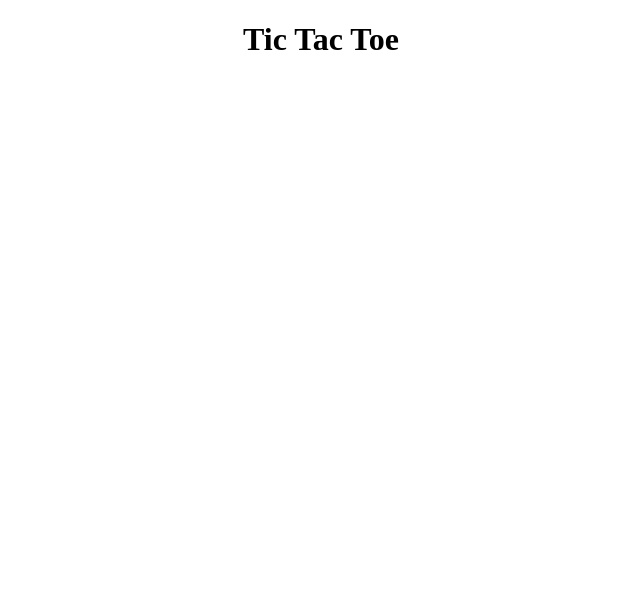
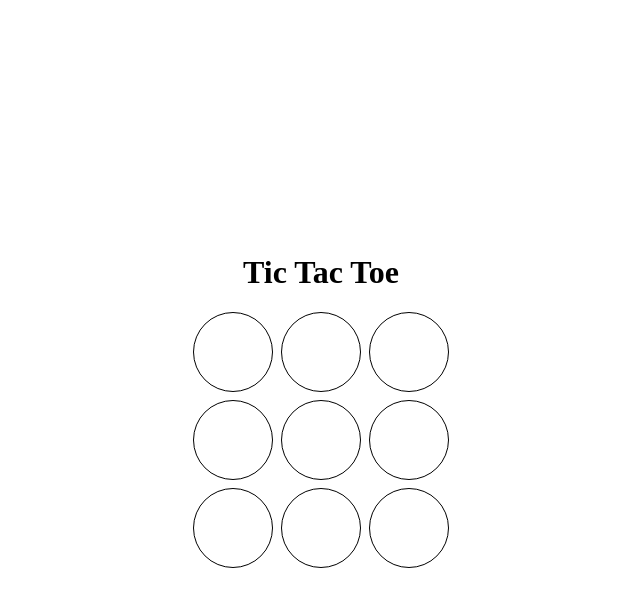
Before and after one commit to jomarmen10/tic-tac-toe, a plain HTML site: page index.html in a window 1280 px wide. Shown: the whole page, without its empty margins (319-959 px from the left). Drawn offline with Linux system fonts and the light colour scheme.

Commit message:
added the the rows and columns

```diff
--- a/css/style.css
+++ b/css/style.css
@@ -3,7 +3,22 @@
 }
 
 body {
+  height: 100vh;
   margin: 0;
   display: flex;
+  flex-direction: column;
   justify-content: center;
+  align-items: center;
 }
+
+section {
+  display: grid;
+  grid-template-columns: repeat(3, 10vmin);
+  grid-template-rows: repeat(3, 10vmin);
+  grid-gap: 1vmin;
+}
+
+section.container div {
+  border-radius: 50%;
+  border: 1px solid black;
+}
--- a/index.html
+++ b/index.html
@@ -8,12 +8,20 @@
   </head>
   <body>
     <h1>Tic Tac Toe</h1>
-    <div class="container">
-      <div class=""></div>
-      <div class=""></div>
-      <div class=""></div>
-      <div class=""></div>
-      <div class=""></div>
-    </div>
+    <section class='container'>
+
+      <div id="c0r0"></div>
+      <div id="c0r1"></div>
+      <div id="c0r2"></div>
+
+      <div id="c1r0"></div>
+      <div id="c1r1"></div>
+      <div id="c1r2"></div>
+
+      <div id="c2r0"></div>
+      <div id="c2r1"></div>
+      <div id="c2r2"></div>
+
+    </section>
   </body>
 </html>
```
